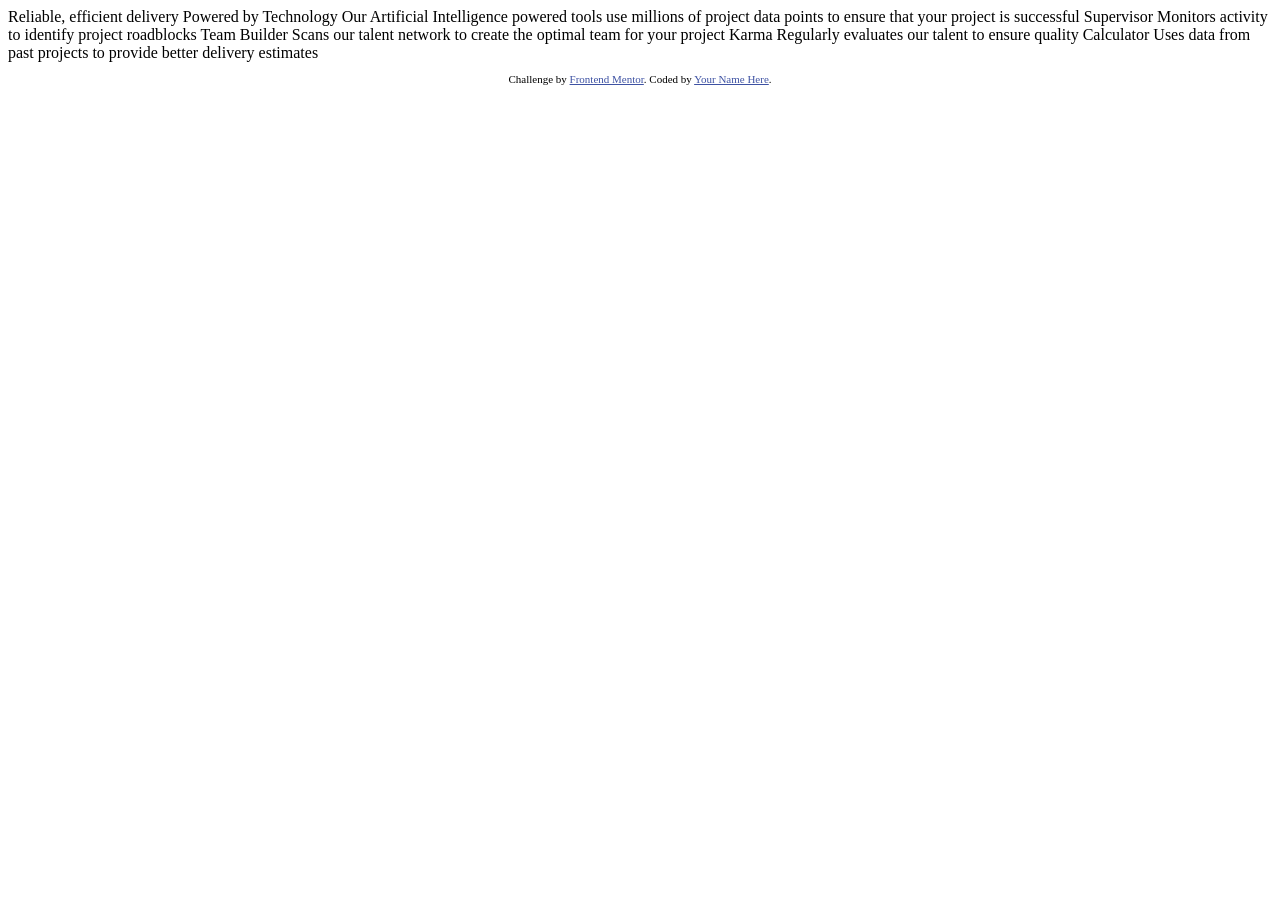
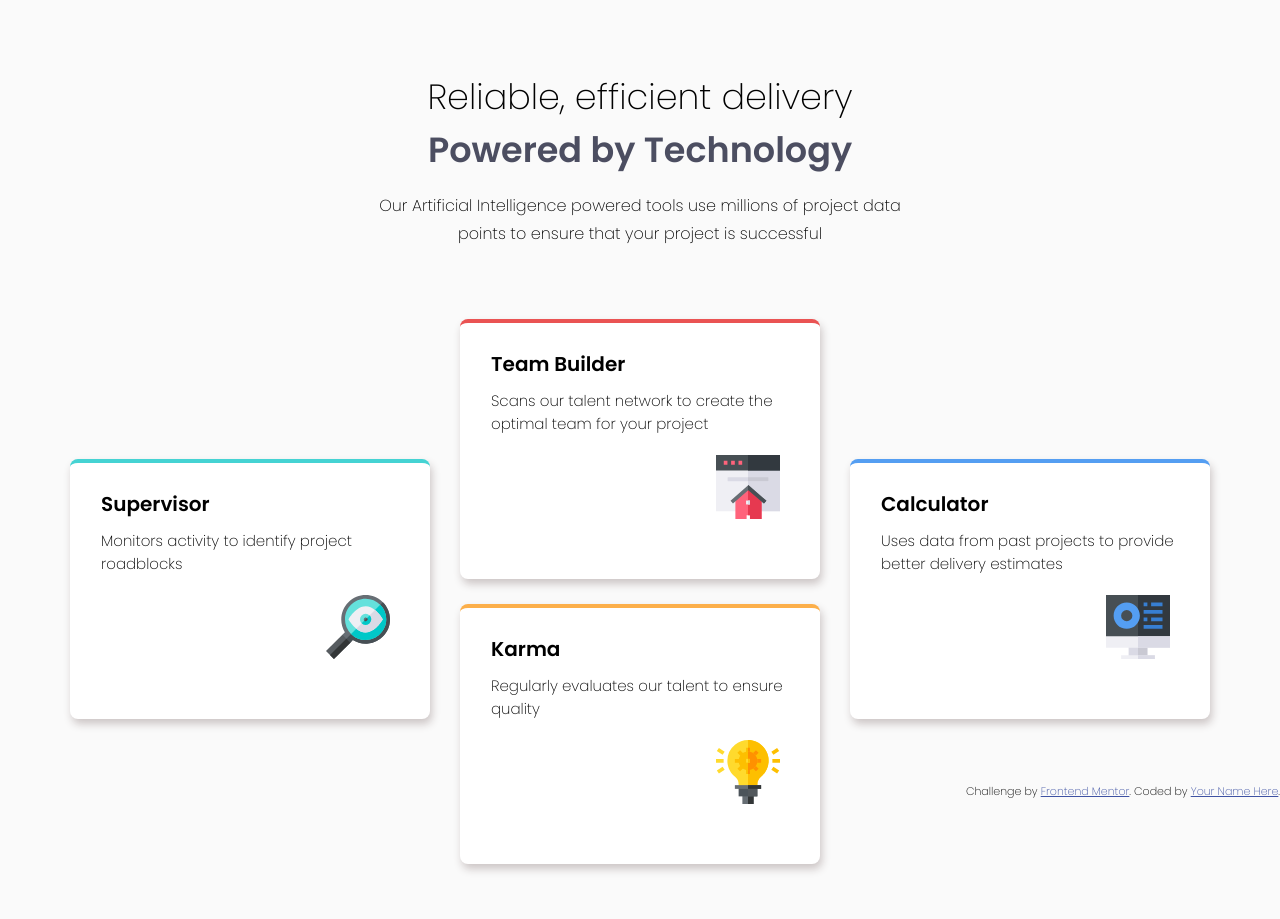
Before and after one commit to rodgerlee/four-card-feature-section-master, a plain HTML site: page index.html in a window 1280 px wide. Before the commit the page ends 800 px from the top, so only its background shows below. Drawn offline with Linux system fonts and the light colour scheme.

Commit message:
updated html and css

```diff
--- a/index.css
+++ b/index.css
@@ -0,0 +1,128 @@
+* {
+    padding: 0;
+    margin: 0;
+    box-sizing: border-box;
+}
+
+:root {
+    --Red: hsl(0, 78%, 62%);
+    --Cyan: hsl(180, 62%, 55%);
+    --Orange: hsl(34, 97%, 64%);
+    --Blue: hsl(212, 86%, 64%);
+    --VeryDarkBlue: hsl(234, 12%, 34%);
+    --GrayishBlue: hsl(229, 6%, 66%);
+    --VeryLightGray: hsl(0, 0%, 98%);
+}
+
+body {
+    background-color: var(--VeryLightGray);
+    font-family: 'Poppins', sans-serif;
+    font-weight: 200;
+}
+
+.wrapper {
+	display: grid;
+	grid-template-areas:
+		"title"
+		"card";
+    row-gap: 25px;
+	justify-items: center;
+	text-align: center;
+    height: 100vh;
+}
+
+.bold {
+    color: var(--VeryDarkBlue);
+    font-weight: 600;
+}
+.title {
+    padding-top: 70px;
+}
+
+.catch-phrases {
+    font-size: 35px;
+}
+
+
+.title-description {
+    line-height: 28px;
+    padding: 1em;
+}
+
+.container{
+    margin: 2em;
+}
+
+.card {
+	text-align: left;
+	margin-bottom: 25px;
+	width: 300px;
+	height: 200px;
+	box-shadow: 2px 5px 8px #ccc5c5;
+	background-color: #ffff;
+}
+.cards {
+    display: flex;
+}
+
+.card {
+    width: 360px;
+    height: 260px;
+    padding: 1em;
+    border-radius: 0.5rem;
+}
+.card:hover {
+    transform: scale(1.02);
+    transition: 0.1s;
+}
+
+.card h1,
+.card p {
+	margin-top: 10px;
+    margin-left: 15px;
+}
+
+.card p {
+    font-size: 15px;
+}
+.card h1 {
+    font-size: 20px;
+}
+
+.card-rows {
+    padding: 30px;
+}
+
+.card img {
+    margin-left: 240px;
+    margin-top: 20px;
+}
+
+.supervisor {
+    border-top: 4px solid var(--Cyan);
+    position: relative;
+    top: 27%;
+    /* left: 50%; */
+
+}
+
+.teambuilder {
+	border-top: 4px solid var(--Red);
+}
+
+.karma {
+	border-top: 4px solid var(--Orange);
+}
+
+.calculator {
+    border-top: 4px solid var(--Blue);
+    position: relative;
+    top: 27%;
+}
+
+footer {
+    bottom: 0;
+    right: 0;
+    position: fixed;
+    text-align: center;
+}
--- a/index.html
+++ b/index.html
@@ -5,7 +5,12 @@
   <meta name="viewport" content="width=device-width, initial-scale=1.0"> <!-- displays site properly based on user's device -->
 
   <link rel="icon" type="image/png" sizes="32x32" href="./images/favicon-32x32.png">
-
+  <link rel="stylesheet" href="index.css">
+  <link
+  href="https://fonts.googleapis.com/css?family=Poppins:200,400,600"
+  rel="stylesheet"
+/>
+<!-- /* when using googleapis fonts, import font sizes with 'font:200,300,400,600' like this -->
   <title>Frontend Mentor | Four card feature section</title>
 
   <!-- Feel free to remove these styles or customise in your own stylesheet 👍 -->
@@ -15,24 +20,42 @@
   </style>
 </head>
 <body>
+  <div class="wrapper">
+    <div class= "title">
+      <p class="catch-phrases">
+        <span class="phrase-1">Reliable, efficient delivery</span>  <br>
+        <span class="bold">Powered by Technology</span>
+      </p>
+      <p class="title-description"> Our Artificial Intelligence powered tools use millions of project data <br> points
+        to ensure that your project is successful
+      </p>
+    </div>
+    <div class= "cards">
+      <div class="card supervisor">
+        <h1>Supervisor</h1>
+        <p>Monitors activity to identify project roadblocks</p>
+        <img src="./images/icon-supervisor.svg" alt="">
+      </div>
+      <div class="card-rows">
+        <div class="card teambuilder">
+          <h1>Team Builder</h1>
+          <p>Scans our talent network to create the optimal team for your project</p>
+          <img src="./images/icon-team-builder.svg" alt="">
+        </div>
+        <div class="card karma">
+          <h1>Karma</h1>
+          <p>Regularly evaluates our talent to ensure quality</p>
+          <img src="./images/icon-karma.svg" alt="">
+        </div>
+      </div>
 
-  Reliable, efficient delivery
-  Powered by Technology
-
-  Our Artificial Intelligence powered tools use millions of project data points
-  to ensure that your project is successful
-
-  Supervisor
-  Monitors activity to identify project roadblocks
-
-  Team Builder
-  Scans our talent network to create the optimal team for your project
-
-  Karma
-  Regularly evaluates our talent to ensure quality
-
-  Calculator
-  Uses data from past projects to provide better delivery estimates
+      <div class="card calculator">
+        <h1>Calculator</h1>
+        <p>Uses data from past projects to provide better delivery estimates</p>
+        <img src="./images/icon-calculator.svg" alt="">
+      </div>
+    </div>
+  </div>
 
 
   <footer>
```
